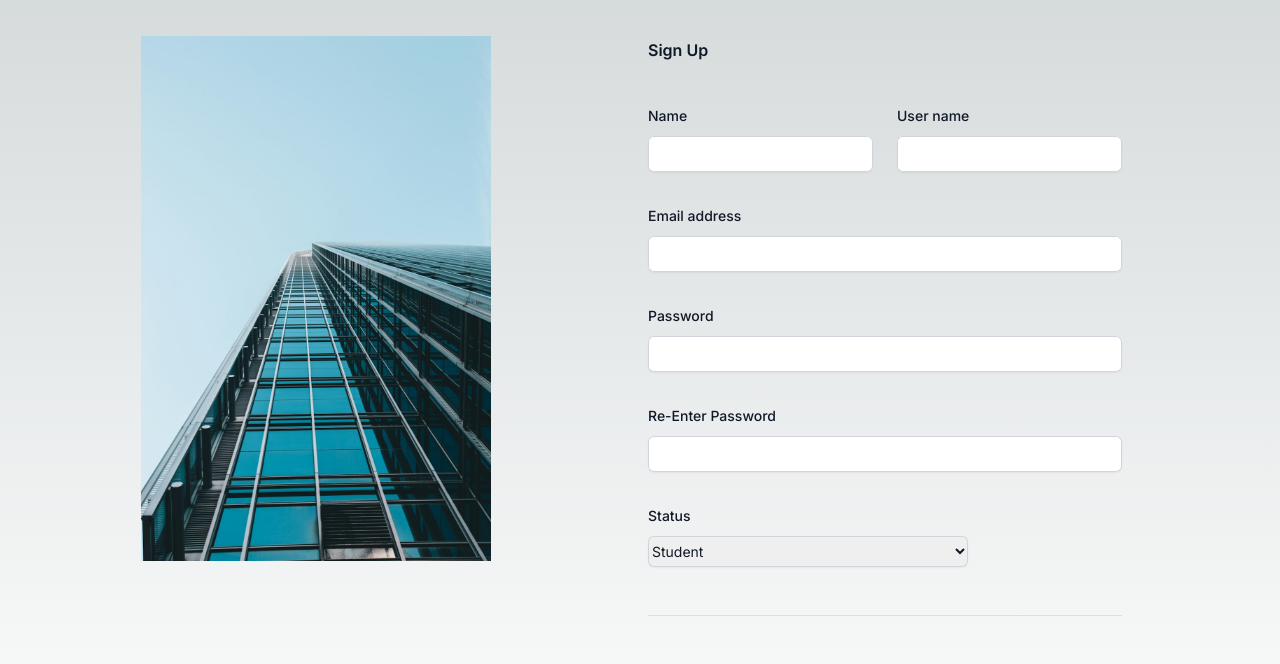
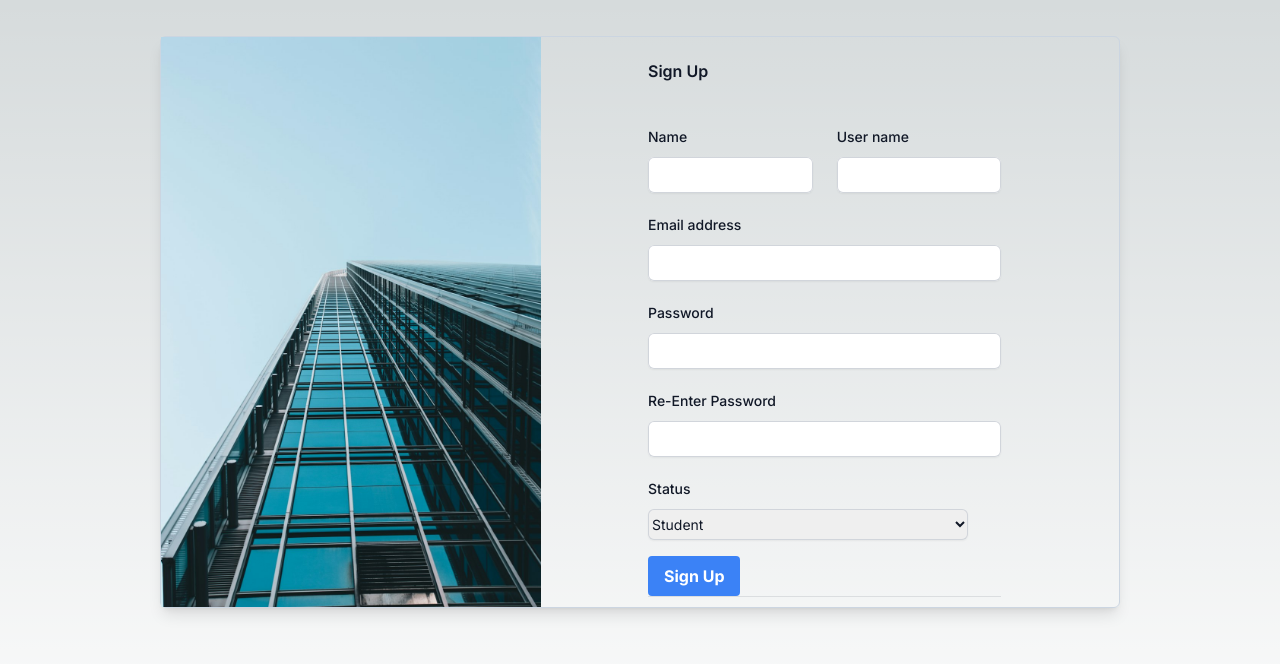
Before and after one commit to myselfAbdullah007/Mock-Interview-and-CV-tracking-System, a Next.js app in the folder frontend/: page / in a window 1280 px wide. Shown: the top 664 px of the page. Built offline with nearby package versions, Linux system fonts and the light colour scheme.

Commit message:
Finalized SignUp Frontend

```diff
--- a/frontend/src/app/components/SignUp.js
+++ b/frontend/src/app/components/SignUp.js
@@ -2,24 +2,24 @@ import Image from "next/image";
 export default function SignUp() {
     return (
         <>
-            <div className="container min-h-screen mt-9 border-6">
-                <div className="grid grid-cols-2 gap-4">
+            <div className="container min-h-screen mt-9 w-3/4 mx-auto">
+                <div className="grid grid-cols-2 gap-4 border border-slate-300 rounded-md shadow-lg ">
                     <div className="">
                         <Image
-                        className="mx-auto"
+                        className="me-auto "
                             src="/SignUp pic.jpeg"
                             alt="SignUp Image"
-                            width={350}
+                            width={380}
                             height={100} />
                     </div>
 
                     <div >
                         <div>
-                            <div className="border-b border-gray-900/10 pb-12 w-3/4">
-                                <h1 className="text-3xl text-base font-semibold leading-7 text-gray-900">Sign Up</h1>
+                            <div className="border-b border-gray-900/10 w-3/4">
+                                <h1 className="text-3xl text-base font-semibold leading-7 text-gray-900 pt-5">Sign Up</h1>
 
-                                <div className="mt-10 grid grid-cols-1 gap-x-6 gap-y-8 sm:grid-cols-6">
-                                    <div className="sm:col-span-3">
+                                <div className="mt-10 grid grid-cols-1 gap-x-6 gap-y-5 sm:grid-cols-6">
+                                    <div className="sm:col-span-3 ">
                                         <label htmlFor="first-name" className="block text-sm font-medium leading-6 text-gray-900">
                                             Name
                                         </label>
@@ -110,9 +110,8 @@ export default function SignUp() {
                                             </select>
                                         </div>
                                     </div>
-
-
                                 </div>
+                                <button className="bg-blue-500 hover:bg-blue-700 text-white font-bold mt-4 py-2 px-4 rounded">Sign Up</button>
                             </div>
                         </div>
                     </div>
```
